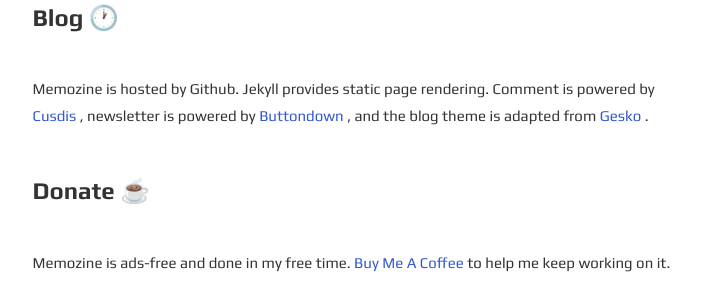
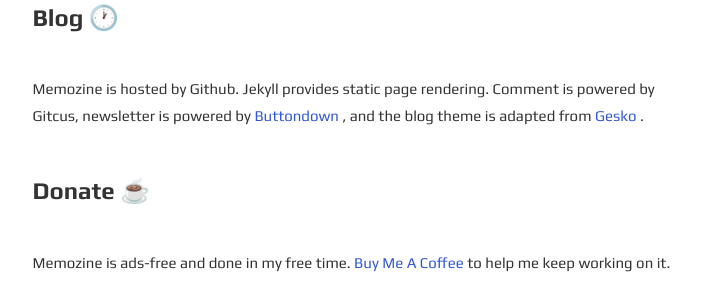
Before and after one commit to codyb1ue/codyb1ue.github.io, a Jekyll site: the page built from en/about.html, in a window 1280 px wide. Shown: the part 562-862 px from the top of the page, without its empty margins (285-993 px from the left). Built offline with Jekyll 4.4.1, drawn with Linux system fonts in a browser that asks for light colours.

Commit message:
Update about.html

```diff
--- a/en/about.html
+++ b/en/about.html
@@ -15,7 +15,7 @@
 <p>Hi! I'm Cody. Currently live in Perth, Australia. I love writing, reading, parks and sunshine.<br>Feel free to <a href="mailto:memozine.me@outlook.com">contact</a> me.</p>
 <br>
 <h3>Blog 🕐</h3>
-<p>Memozine is hosted by Github. Jekyll provides static page rendering. Comment is powered by <a href="https://cusdis.com">Cusdis</a> , newsletter is powered by <a href="https://buttondown.email/refer/memozine">Buttondown</a> , and the blog theme is adapted from <a href="https://github.com/DavideBri/Gesko">Gesko</a> .</p>
+<p>Memozine is hosted by Github. Jekyll provides static page rendering. Comment is powered by Gitcus, newsletter is powered by <a href="https://buttondown.email/refer/memozine">Buttondown</a> , and the blog theme is adapted from <a href="https://github.com/DavideBri/Gesko">Gesko</a> .</p>
 <br>
 <h3>Donate ☕️</h3>
 <p>Memozine is ads-free and done in my free time. <a href="https://www.buymeacoffee.com/memozine">Buy Me A Coffee</a> to help me keep working on it.</p>
```
